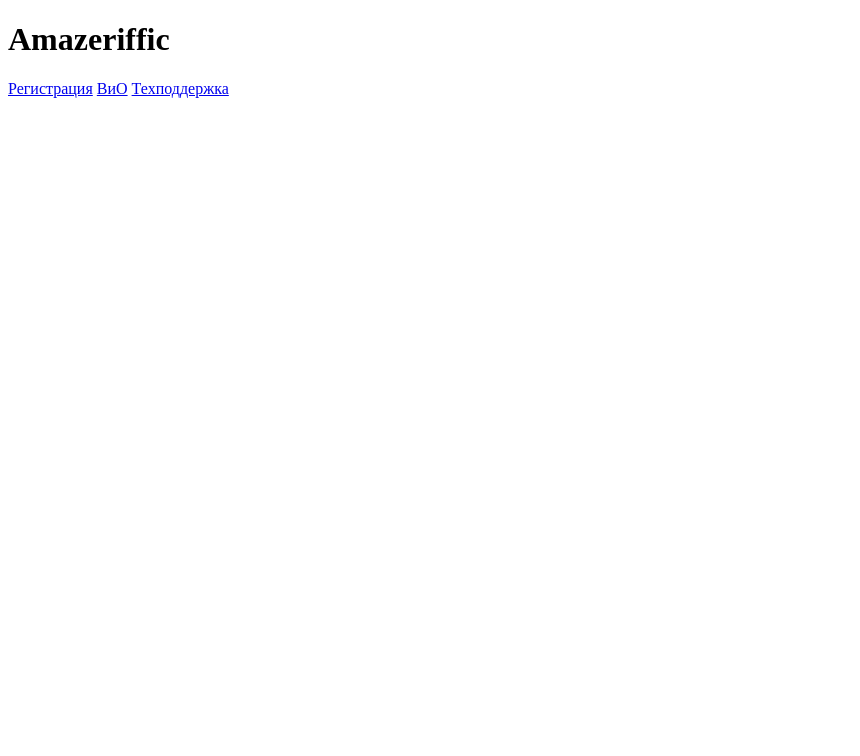
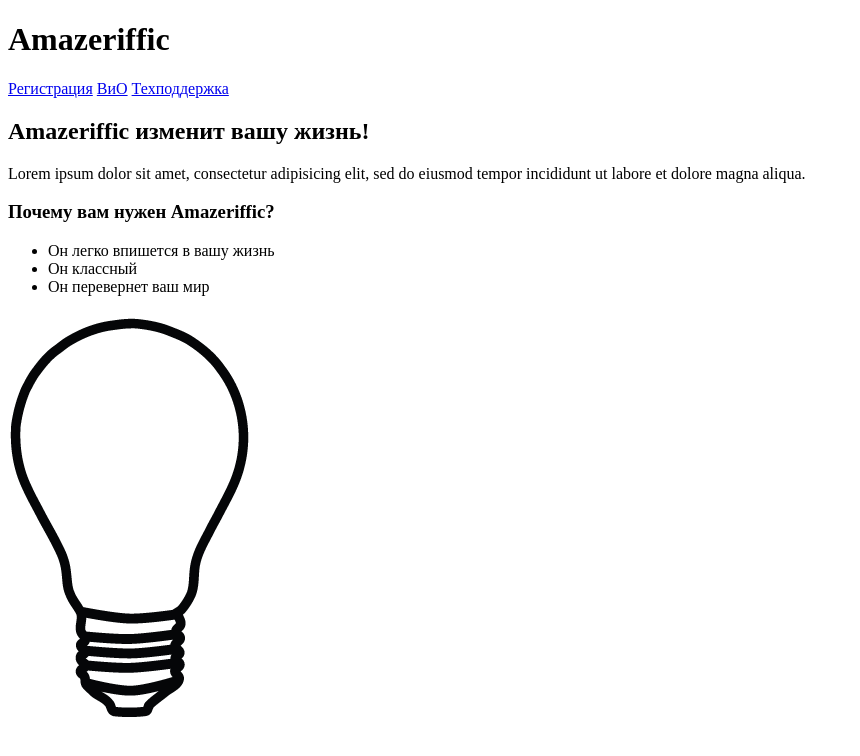
Before and after one commit to MrPrometheus/Web-course, a plain HTML site: page index.html in a window 1280 px wide. Shown: the whole page, without its empty margins (0-860 px from the left). Drawn offline with Linux system fonts and the light colour scheme.

Commit message:
Add main body and image

```diff
--- a/index.html
+++ b/index.html
@@ -12,7 +12,17 @@
                 <a href="#">Техподдержка</a>
             </nav>
         </header>
-        <main />
+        <main>
+            <h2>Amazeriffic изменит вашу жизнь!</h2>
+            <p>Lorem ipsum dolor sit amet, consectetur adipisicing elit, sed do eiusmod tempor incididunt ut labore et dolore magna aliqua.</p>
+            <h3>Почему вам нужен Amazeriffic?</h3>
+            <ul>
+                <li>Он легко впишется в вашу жизнь</li>
+                <li>Он классный</li>
+                <li>Он перевернет ваш мир</li>
+            </ul>
+            <img src="lightbulb.png" alt="Изображение лампочки">
+        </main>
         <footer />
     </body>
 </html>
```
Also changed, not shown: lightbulb.png (added).
